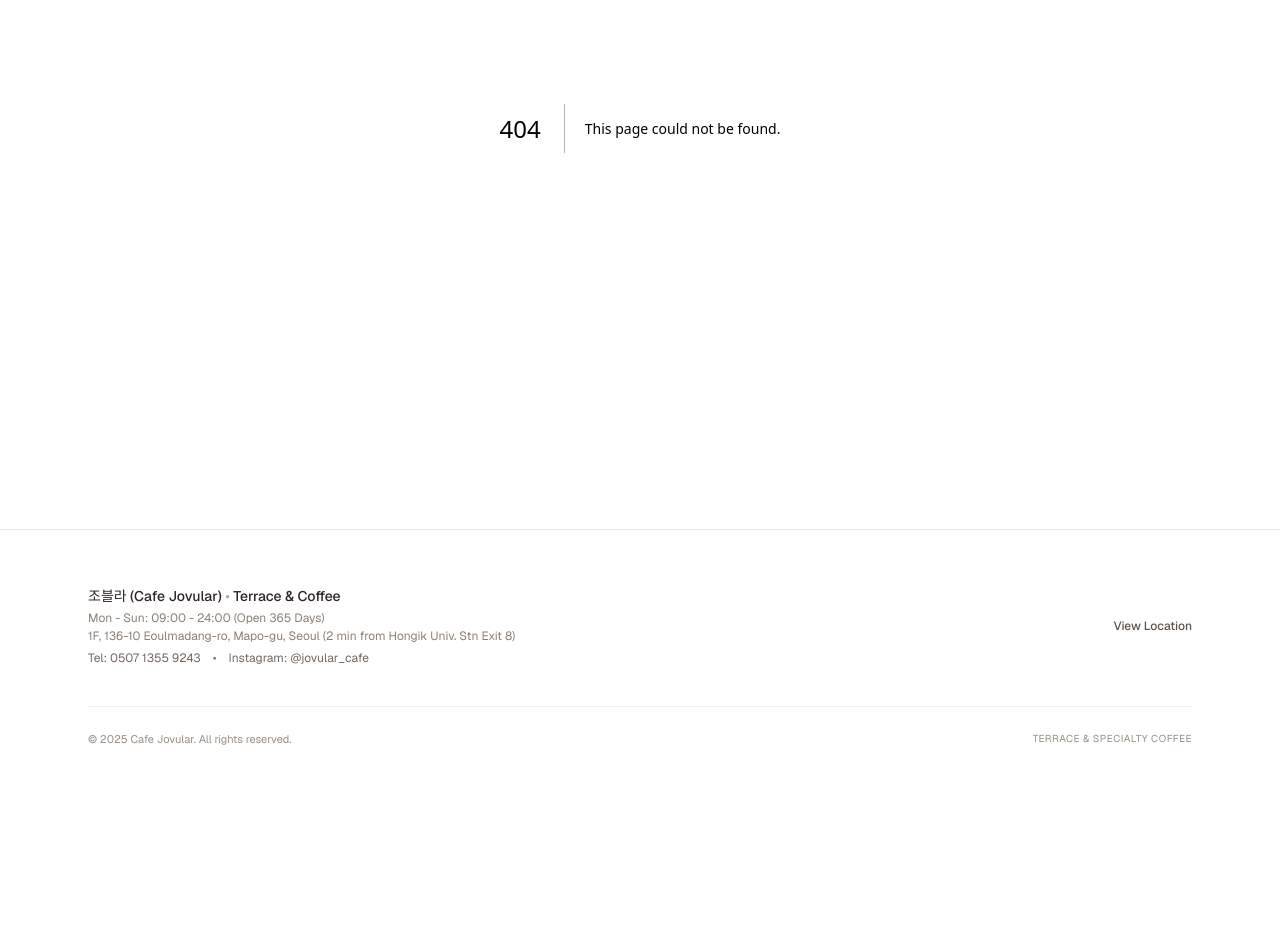
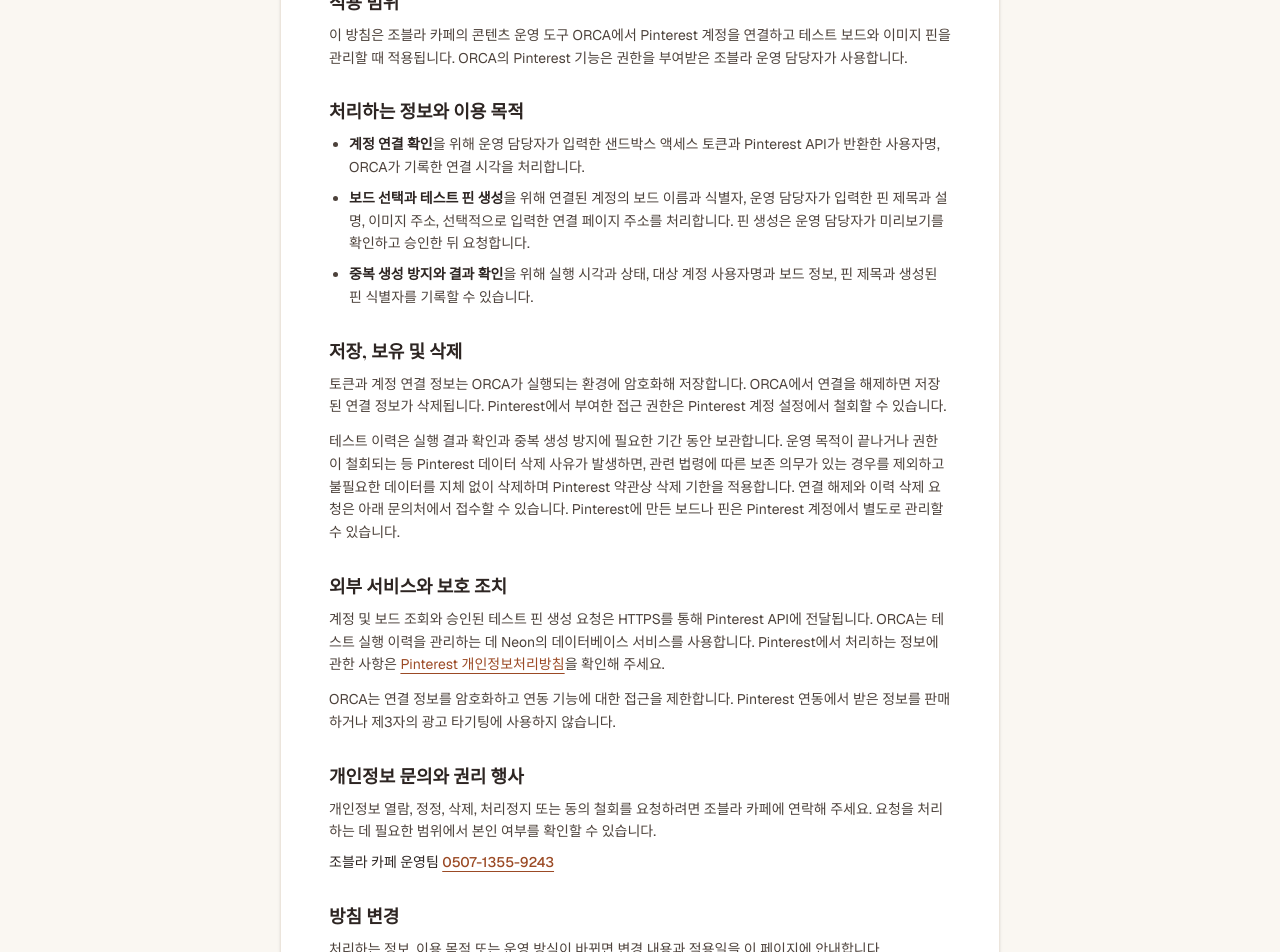
Before and after one commit to dewave00-pixel/jovular-homepage, a Next.js app: page /privacy in a window 1280 px wide. Before the commit this address had no page. Shown: the part 340-1292 px from the top of the page. Before the commit the page ends 1135 px from the top, so only its background shows below. Built offline with nearby package versions, Linux system fonts and the light colour scheme; a web font is replaced by a local one.

Commit message:
feat: add direct-link-only /privacy page for ORCA Pinterest integration

```diff
--- /dev/null
+++ b/src/app/privacy/page.tsx
@@ -0,0 +1,150 @@
+import type { Metadata } from "next";
+import Link from "next/link";
+
+export const metadata: Metadata = {
+  title: "ORCA Pinterest 연동 개인정보처리방침 | 조블라",
+  description: "조블라 카페 ORCA Pinterest 연동 개인정보처리방침 안내입니다.",
+};
+
+export default function PrivacyPage() {
+  return (
+    <section className="py-12 sm:py-16">
+      <div className="mx-auto max-w-3xl px-6">
+        <div className="rounded-3xl bg-white border border-[#ECE5DC] p-7 sm:p-12 shadow-sm">
+          {/* Header */}
+          <header className="pb-6 border-b border-[#EAE3D9]">
+            <p className="text-xs font-semibold tracking-wider text-[#9B4A25]">
+              <Link href="/" className="hover:underline">
+                조블라 카페
+              </Link>
+            </p>
+            <h1 className="mt-2 text-2xl sm:text-3xl font-serif font-bold text-[#2D2522] leading-snug">
+              ORCA Pinterest 연동 개인정보처리방침
+            </h1>
+            <p className="mt-2 text-xs text-[#8C8075]">운영자 조블라 카페</p>
+          </header>
+
+          {/* Content */}
+          <div className="mt-8 space-y-7 text-sm leading-relaxed text-[#4D423B]">
+            <div>
+              <h2 className="text-base sm:text-lg font-serif font-bold text-[#2D2522] mb-2">
+                적용 범위
+              </h2>
+              <p>
+                이 방침은 조블라 카페의 콘텐츠 운영 도구 ORCA에서 Pinterest 계정을
+                연결하고 테스트 보드와 이미지 핀을 관리할 때 적용됩니다. ORCA의
+                Pinterest 기능은 권한을 부여받은 조블라 운영 담당자가 사용합니다.
+              </p>
+            </div>
+
+            <div>
+              <h2 className="text-base sm:text-lg font-serif font-bold text-[#2D2522] mb-2">
+                처리하는 정보와 이용 목적
+              </h2>
+              <ul className="list-disc pl-5 space-y-2">
+                <li>
+                  <strong className="text-[#2D2522]">계정 연결 확인</strong>을 위해
+                  운영 담당자가 입력한 샌드박스 액세스 토큰과 Pinterest API가
+                  반환한 사용자명, ORCA가 기록한 연결 시각을 처리합니다.
+                </li>
+                <li>
+                  <strong className="text-[#2D2522]">
+                    보드 선택과 테스트 핀 생성
+                  </strong>
+                  을 위해 연결된 계정의 보드 이름과 식별자, 운영 담당자가 입력한
+                  핀 제목과 설명, 이미지 주소, 선택적으로 입력한 연결 페이지
+                  주소를 처리합니다. 핀 생성은 운영 담당자가 미리보기를 확인하고
+                  승인한 뒤 요청합니다.
+                </li>
+                <li>
+                  <strong className="text-[#2D2522]">
+                    중복 생성 방지와 결과 확인
+                  </strong>
+                  을 위해 실행 시각과 상태, 대상 계정 사용자명과 보드 정보, 핀
+                  제목과 생성된 핀 식별자를 기록할 수 있습니다.
+                </li>
+              </ul>
+            </div>
+
+            <div>
+              <h2 className="text-base sm:text-lg font-serif font-bold text-[#2D2522] mb-2">
+                저장, 보유 및 삭제
+              </h2>
+              <p>
+                토큰과 계정 연결 정보는 ORCA가 실행되는 환경에 암호화해
+                저장합니다. ORCA에서 연결을 해제하면 저장된 연결 정보가
+                삭제됩니다. Pinterest에서 부여한 접근 권한은 Pinterest 계정
+                설정에서 철회할 수 있습니다.
+              </p>
+              <p className="mt-3">
+                테스트 이력은 실행 결과 확인과 중복 생성 방지에 필요한 기간 동안
+                보관합니다. 운영 목적이 끝나거나 권한이 철회되는 등 Pinterest
+                데이터 삭제 사유가 발생하면, 관련 법령에 따른 보존 의무가 있는
+                경우를 제외하고 불필요한 데이터를 지체 없이 삭제하며 Pinterest
+                약관상 삭제 기한을 적용합니다. 연결 해제와 이력 삭제 요청은 아래
+                문의처에서 접수할 수 있습니다. Pinterest에 만든 보드나 핀은
+                Pinterest 계정에서 별도로 관리할 수 있습니다.
+              </p>
+            </div>
+
+            <div>
+              <h2 className="text-base sm:text-lg font-serif font-bold text-[#2D2522] mb-2">
+                외부 서비스와 보호 조치
+              </h2>
+              <p>
+                계정 및 보드 조회와 승인된 테스트 핀 생성 요청은 HTTPS를 통해
+                Pinterest API에 전달됩니다. ORCA는 테스트 실행 이력을 관리하는 데
+                Neon의 데이터베이스 서비스를 사용합니다. Pinterest에서 처리하는
+                정보에 관한 사항은{" "}
+                <a
+                  href="https://policy.pinterest.com/ko/privacy-policy"
+                  target="_blank"
+                  rel="noreferrer"
+                  className="text-[#9B4A25] underline underline-offset-4 hover:text-[#7D391A]"
+                >
+                  Pinterest 개인정보처리방침
+                </a>
+                을 확인해 주세요.
+              </p>
+              <p className="mt-3">
+                ORCA는 연결 정보를 암호화하고 연동 기능에 대한 접근을 제한합니다.
+                Pinterest 연동에서 받은 정보를 판매하거나 제3자의 광고 타기팅에
+                사용하지 않습니다.
+              </p>
+            </div>
+
+            <div>
+              <h2 className="text-base sm:text-lg font-serif font-bold text-[#2D2522] mb-2">
+                개인정보 문의와 권리 행사
+              </h2>
+              <p>
+                개인정보 열람, 정정, 삭제, 처리정지 또는 동의 철회를 요청하려면
+                조블라 카페에 연락해 주세요. 요청을 처리하는 데 필요한 범위에서
+                본인 여부를 확인할 수 있습니다.
+              </p>
+              <p className="mt-2 font-medium text-[#2D2522]">
+                조블라 카페 운영팀{" "}
+                <a
+                  href="tel:050713559243"
+                  className="text-[#9B4A25] underline underline-offset-4 hover:text-[#7D391A]"
+                >
+                  0507-1355-9243
+                </a>
+              </p>
+            </div>
+
+            <div>
+              <h2 className="text-base sm:text-lg font-serif font-bold text-[#2D2522] mb-2">
+                방침 변경
+              </h2>
+              <p>
+                처리하는 정보, 이용 목적 또는 운영 방식이 바뀌면 변경 내용과
+                적용일을 이 페이지에 안내합니다.
+              </p>
+            </div>
+          </div>
+        </div>
+      </div>
+    </section>
+  );
+}
```
